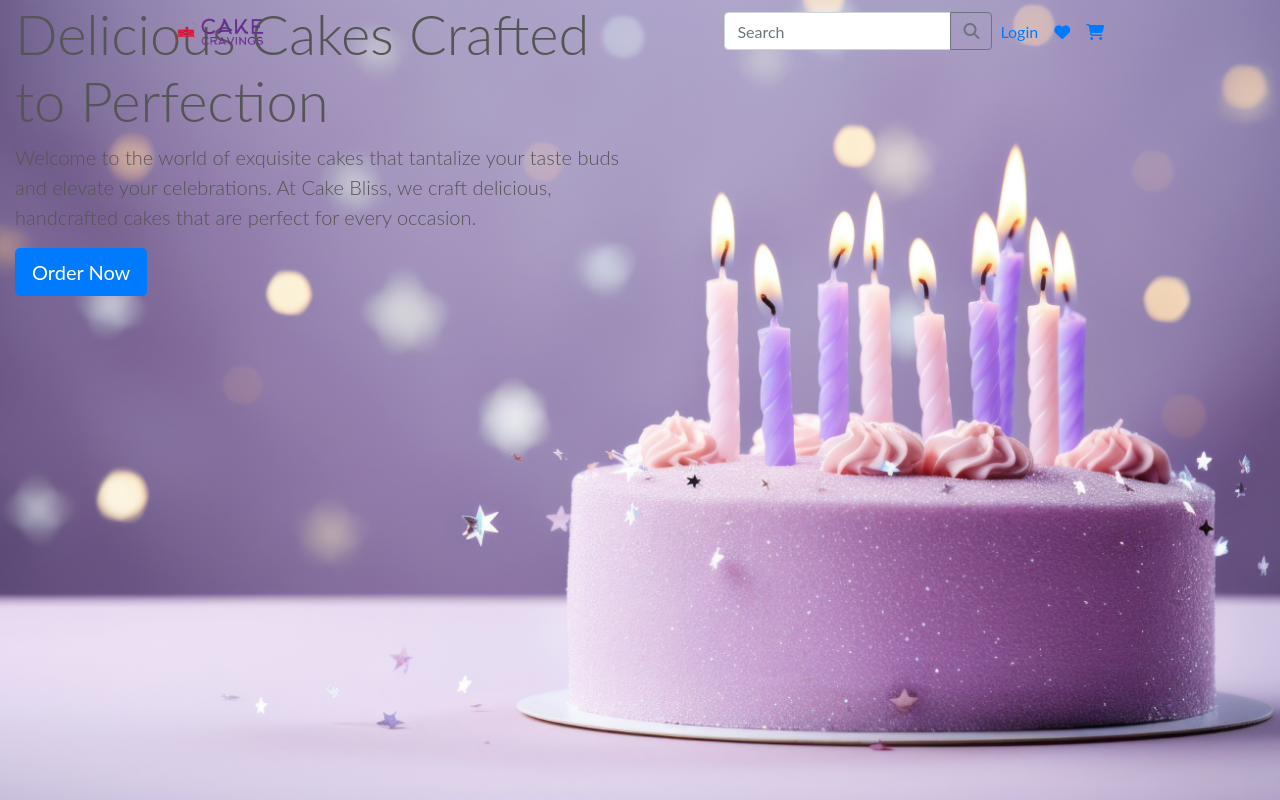
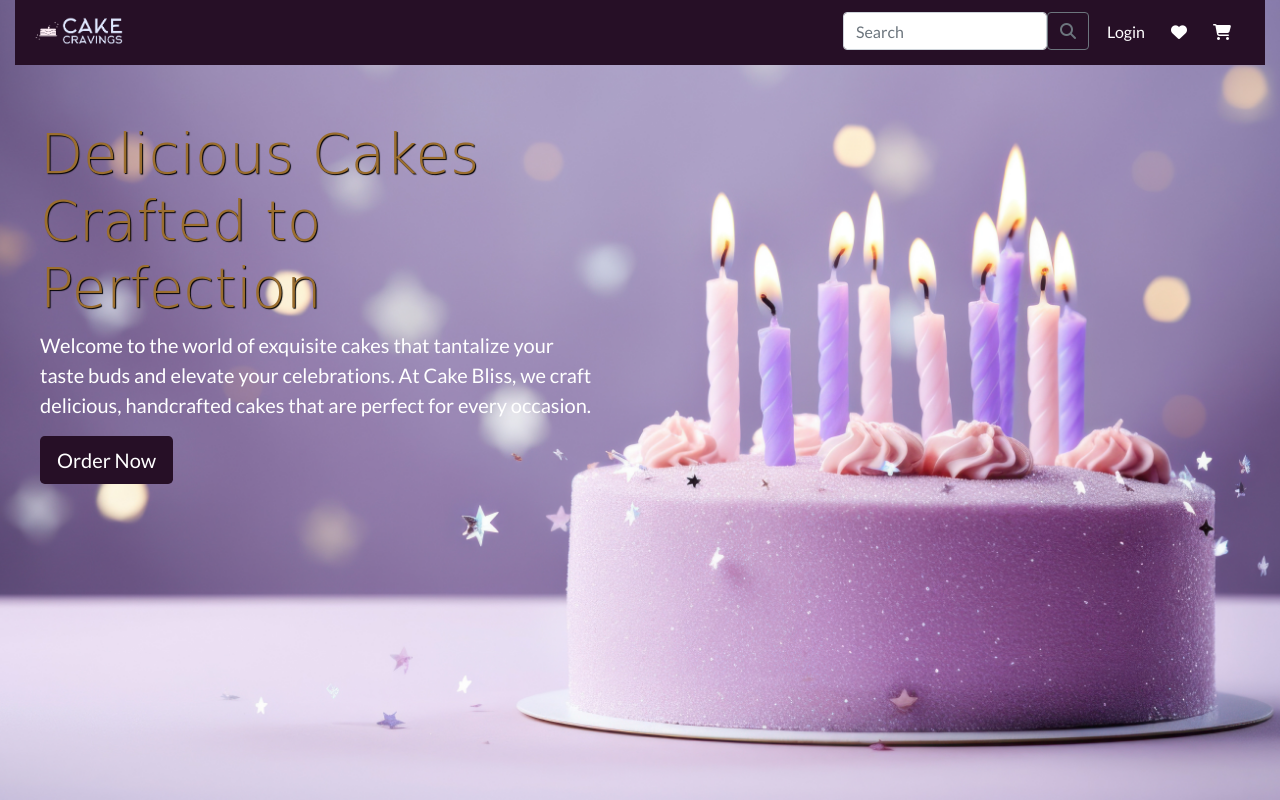
Before and after one commit to JIBINJJOHNY/cake_cravings, a Django app: page / in a window 1280 px wide. Run offline with Django 4.2, Linux system fonts and the light colour scheme; some libraries are stand-ins or nearby versions.

Commit message:
Added home page styles

```diff
--- a/cakecravings/settings.py
+++ b/cakecravings/settings.py
@@ -46,6 +46,8 @@ INSTALLED_APPS = [
     'allauth',
     'allauth.account',
     'allauth.socialaccount',
+    'cloudinary_storage',
+    'cloudinary',
     'home',
 ]
 
--- a/home/templates/home/index.html
+++ b/home/templates/home/index.html
@@ -10,7 +10,8 @@
             <p class="lead">Welcome to the world of exquisite cakes that tantalize your taste buds and elevate your
                 celebrations. At Cake Bliss, we craft delicious, handcrafted cakes that are perfect for every occasion.
             </p>
-            <a href="#" class="btn btn-primary btn-lg">Order Now</a>
+            <!-- Order Now button with custom class -->
+            <a href="#" class="btn btn-lg order-now-button">Order Now</a>
         </div>
         <div class="col-md-6 img" data-aos="zoom-out-left">
             <!-- Image or other content goes here -->
--- a/requirements.txt
+++ b/requirements.txt
@@ -2,10 +2,12 @@ asgiref==3.7.2
 certifi==2023.11.17
 cffi==1.16.0
 charset-normalizer==3.3.2
+cloudinary==1.36.0
 cryptography==41.0.5
 defusedxml==0.7.1
 Django==4.2.7
 django-allauth==0.58.2
+django-cloudinary-storage==0.3.0
 idna==3.4
 oauthlib==3.2.2
 pycparser==2.21
@@ -13,5 +15,6 @@ PyJWT==2.8.0
 python3-openid==3.2.0
 requests==2.31.0
 requests-oauthlib==1.3.1
+six==1.16.0
 sqlparse==0.4.4
 urllib3==2.1.0
--- a/static/css/base.css
+++ b/static/css/base.css
@@ -1,81 +1,78 @@
-html {
-    height: 100%;
-}
+/* custom.css */
 
+/* Apply styles similar to your body */
 body {
     background: url('/static/images/homepage_background.jpg') no-repeat center center fixed;
     background-size: cover;
     height: calc(100vh - 164px);
-    color: #555;
+    color: #ffffff;
     font-family: 'Lato';
+    margin: 0;
+    /* Remove default body margin */
 }
 
-/* from Bulma */
-.icon {
-    align-items: center;
-    display: inline-flex;
-    justify-content: center;
-    height: 1.5rem;
-    width: 1.5rem;
+h2 {
+    font-family: "Great Vibes", cursive;
+    font-size: 60px;
+    color: #9b6e2f;
+    text-shadow: 1px 1px 1px black;
+    font-weight: bold;
 }
 
-.logo-font {
-    text-transform: uppercase;
+
+
+/* Style the navigation bar */
+#navbar {
+    background-color: rgb(38, 15, 38);
 }
 
-.main-logo-link {
-    width: fit-content;
+/* Style the logo */
+#logo img {
+    width: 100px;
+    height: auto;
 }
 
-.shop-now-button {
-    background: black;
-    color: white;
-    min-width: 260px;
+/* Style the search form in the navigation bar */
+.navbar-form {
+    margin-right: 20px;
 }
 
-.btn-black {
-    background: black;
+/* Add styles for the user authentication and icons */
+.navbar-nav li {
+    margin-right: 10px;
+}
+
+.nav-link {
     color: white;
 }
 
-.shop-now-button:hover,
-.shop-now-button:active,
-.shop-now-button:focus,
-.btn-black:hover,
-.btn-black:active,
-.btn-black:focus {
-    background: #222;
-    color: white;
+/* Style for the home section */
+.home-section {
+    margin-top: 80px;
+    /* Adjust the margin based on your navbar height */
 }
 
-.text-black {
-    color: #000 !important;
+/* Style for the content column */
+.content {
+    padding: 40px;
+
 }
 
-.border-black {
-    border: 1px solid black !important;
+/* Custom style for the Order Now button */
+.order-now-button {
+    background-color: rgb(38, 15, 38);
+    color: #fff;
+
 }
 
-/* -------------------------------- Media Queries */
+@media (max-width: 768px) {
+    .home-section {
+        margin-top: 60px;
+        /* Adjust margin for smaller screens */
+    }
 
-/* Slightly larger container on xl screens */
-@media (min-width: 1200px) {
-    .container {
-        max-width: 80%;
+    .content {
+        padding: 20px;
+        /* Reduce padding for smaller screens */
     }
 }
-
-/* fixed top navbar only on medium and up */
-@media (min-width: 992px) {
-    .fixed-top-desktop-only {
-        position: fixed;
-        top: 0;
-        right: 0;
-        left: 0;
-        z-index: 1030;
-    }
-
-    .header-container {
-        padding-top: 164px;
-    }
-}
--- a/templates/base.html
+++ b/templates/base.html
@@ -21,10 +21,16 @@
     {% block corecss %}
     <link rel="stylesheet" href="https://stackpath.bootstrapcdn.com/bootstrap/4.4.1/css/bootstrap.min.css"
         integrity="sha384-Vkoo8x4CGsO3+Hhxv8T/Q5PaXtkKtu6ug5TOeNV6gBiFeWPGFN9MuhOf23Q9Ifjh" crossorigin="anonymous">
-    <link rel="stylesheet" type="text/css" href="{% static 'css/base.css' %}">
+    <link rel="preconnect" href="https://fonts.googleapis.com">
+    <link rel="preconnect" href="https://fonts.gstatic.com" crossorigin>
+    <link href="https://fonts.googleapis.com/css2?family=Lato&display=swap" rel="stylesheet">
+    <link rel="stylesheet" href="{% static 'css/base.css' %}">
     {% endblock %}
 
     {% block extra_css %}
+    <style>
+        /* Your custom styles can go here */
+    </style>
     {% endblock %}
 
     {% block corejs %}
@@ -44,6 +50,9 @@
     {% endblock %}
 
     {% block extra_js %}
+    <script>
+        // Your custom JavaScript can go here
+    </script>
     {% endblock %}
 
     <title>Cake Cravings {% block extra_title %}{% endblock %}</title>
@@ -52,7 +61,7 @@
 <body>
     <header class="container-fluid fixed-top">
         <nav class="navbar navbar-expand-md" id="navbar">
-            <div class="container">
+
             <!-- Brand -->
             <a class="navbar-brand" href="{% url 'home' %}" id="logo">
                 <img src="{% static 'images/logo.png' %}" alt="" width="100px">
@@ -64,15 +73,11 @@
             <div class="collapse navbar-collapse" id="collapsibleNavbar">
                 <ul class="navbar-nav ml-auto">
                     <li class="nav-item">
-                            <form method="GET" action="">
-                                <div class="input-group">
+                        <form class="form-inline" method="GET" action="">
                             <input class="form-control" type="text" name="q" placeholder="Search">
-                                    <div class="input-group-append">
                             <button class="btn btn-outline-secondary" type="submit">
                                 <i class="fas fa-search"></i>
                             </button>
-                                    </div>
-                                </div>
                         </form>
                     </li>
                     <li class="nav-item">
@@ -96,7 +101,7 @@
                     </li>
                 </ul>
             </div>
-            </div>
+
         </nav>
     </header>
 
@@ -112,7 +117,6 @@
 
     {% block postloadjs %}
     {% endblock %}
-
 </body>
 
 </html>
```
Also changed, not shown: static/images/logo.png. Lines whose indentation alone changed are shown as unchanged.
